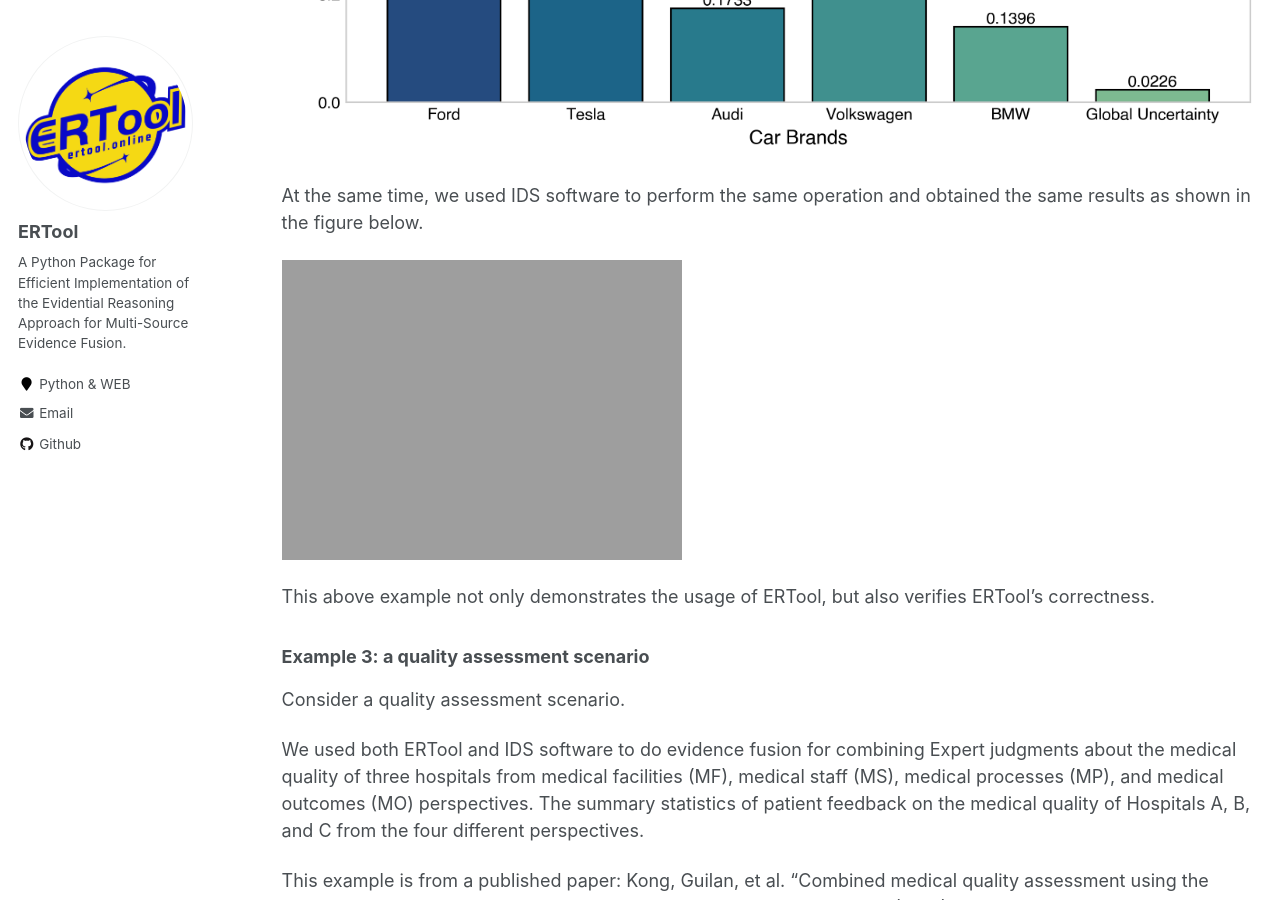
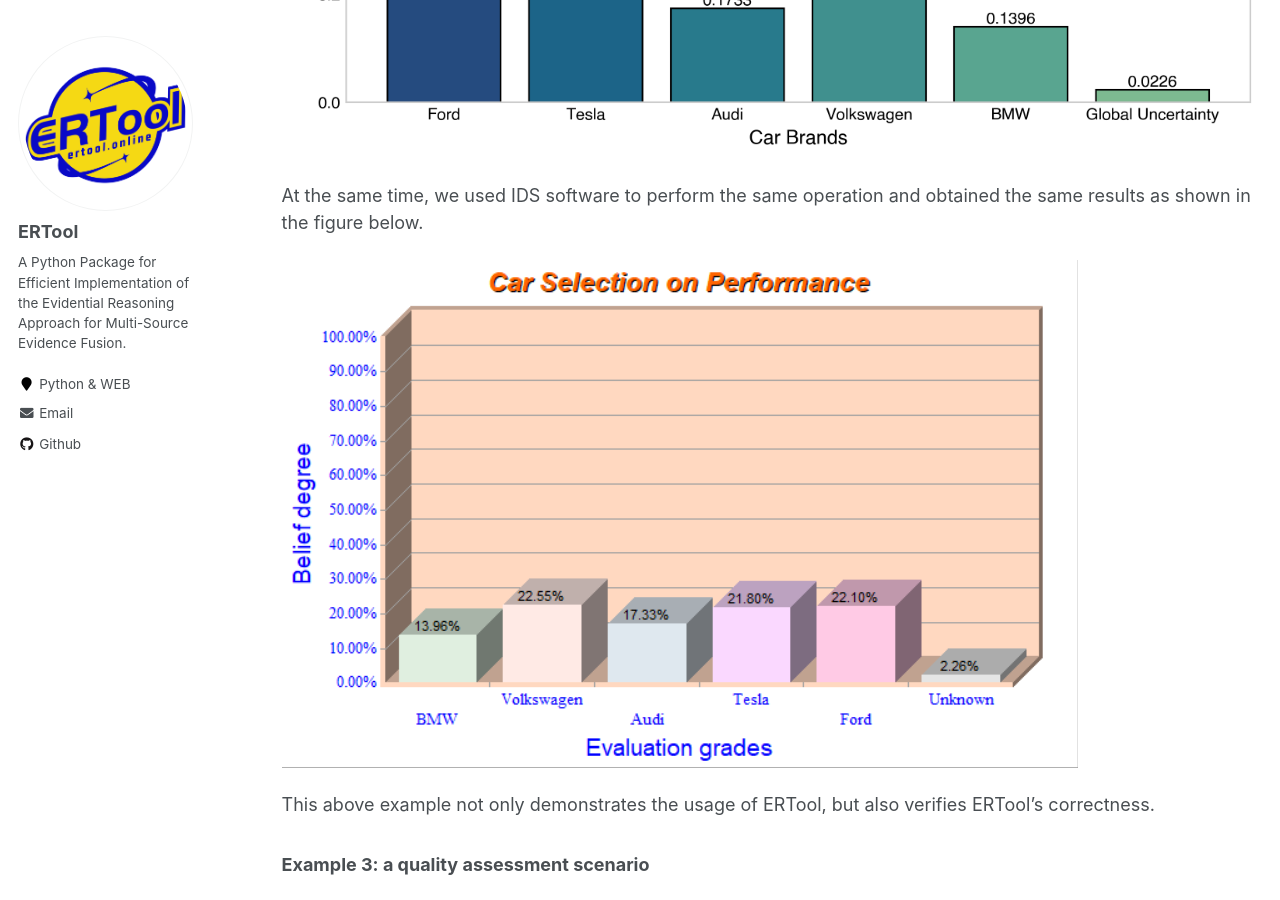
Before and after one commit to shitongyue/shitongyue.github.io, a Jekyll site: the page built from _pages/quickstart.md, in a window 1280 px wide and 900 px high, scrolled down 2395 px. Built offline with Jekyll 4.4.1, drawn with Linux system fonts in a browser that asks for light colours.

Commit message:
Update quickstart.md

```diff
--- a/_pages/quickstart.md
+++ b/_pages/quickstart.md
@@ -94,7 +94,7 @@ We can get the following results in the figure below.
 
 At the same time, we used IDS software to perform the same operation and obtained the same results as shown in the figure below.
 
-![Figure](https://ertool.online/images/output4o.png)
+![Figure](https://ertool.online/images/output4o.jpg)
 
 This above example not only demonstrates the usage of ERTool, but also verifies ERTool's correctness.
 
```
